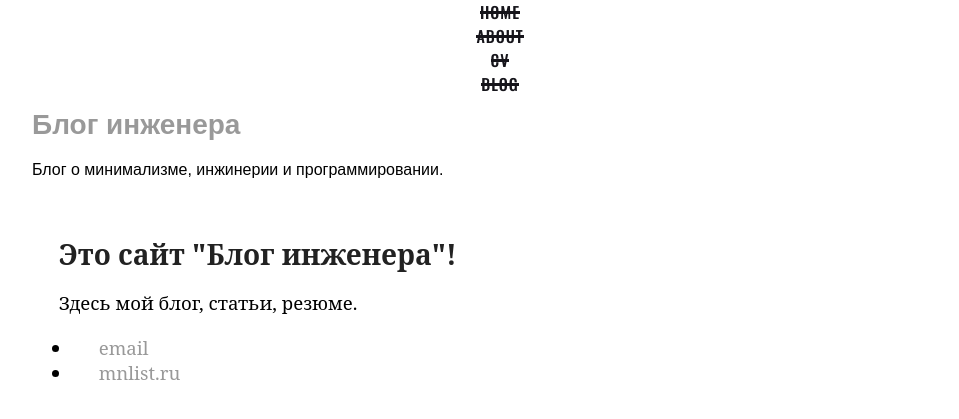
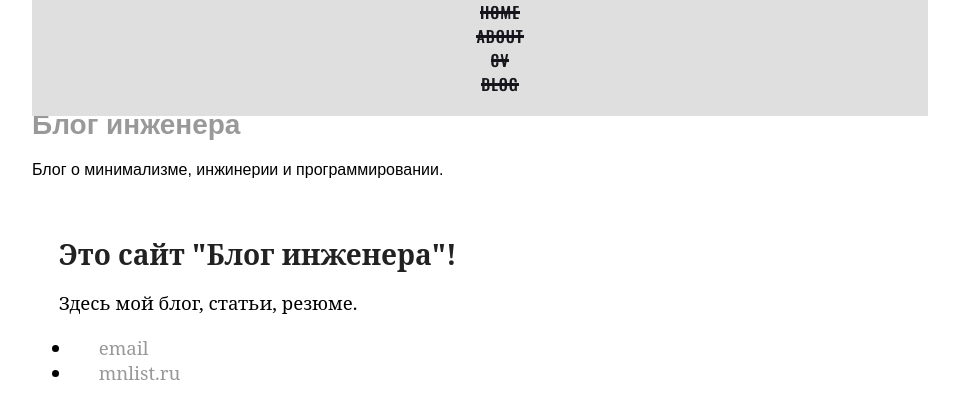
Before and after one commit to kiselevmv/kiselevmv.github.io, a Jekyll site: the page built from index.html, in a window 1280 px wide. Shown: the top 419 px of the page, without its empty margins (160-1119 px from the left). Built offline with Jekyll 4.4.1, drawn with Linux system fonts in a browser that asks for light colours; nearby versions of some CDN libraries; the list of posts is cut into pages by our own code.

Commit message:
Update main.css

```diff
--- a/css/main.css
+++ b/css/main.css
@@ -122,6 +122,7 @@ nav {
   top:0px;
   /* top:50px; */
   text-align:center;
+  background-color: #DFDFDF;
 }
 
 nav ul {
```
